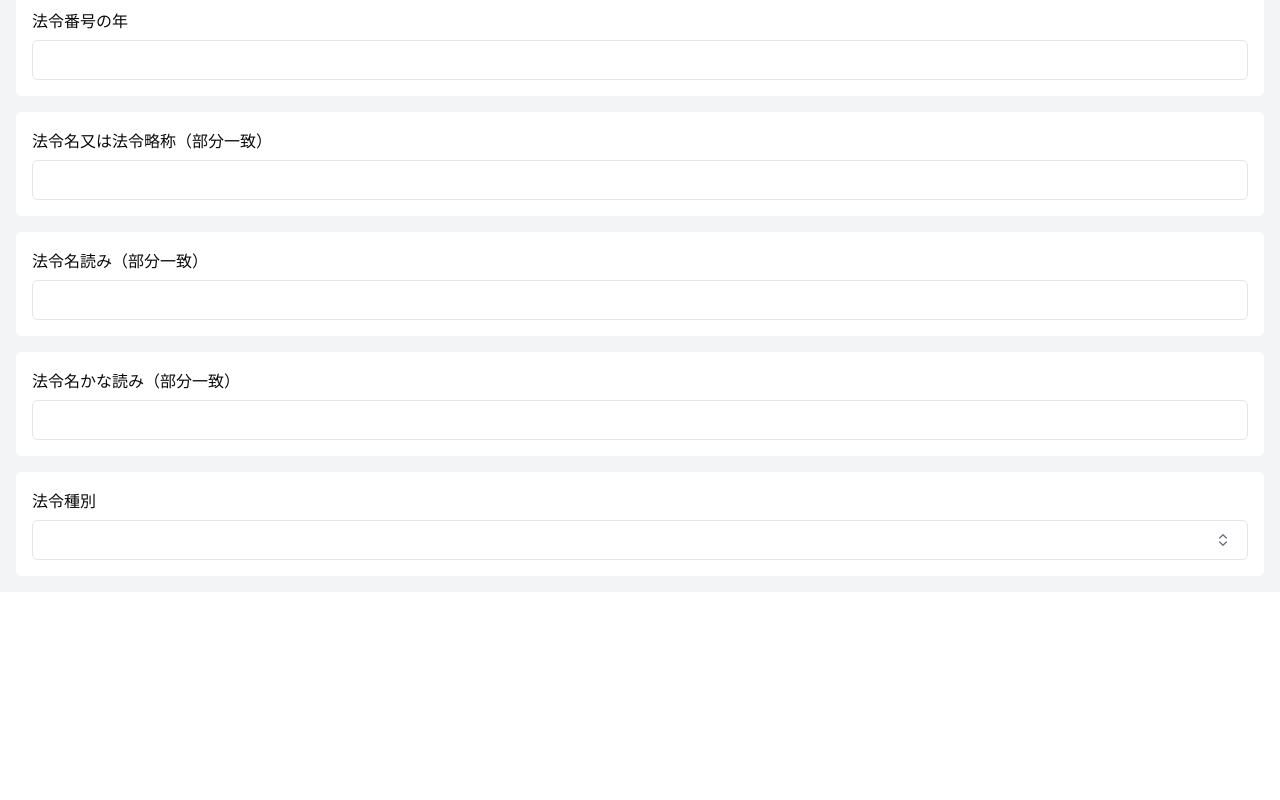
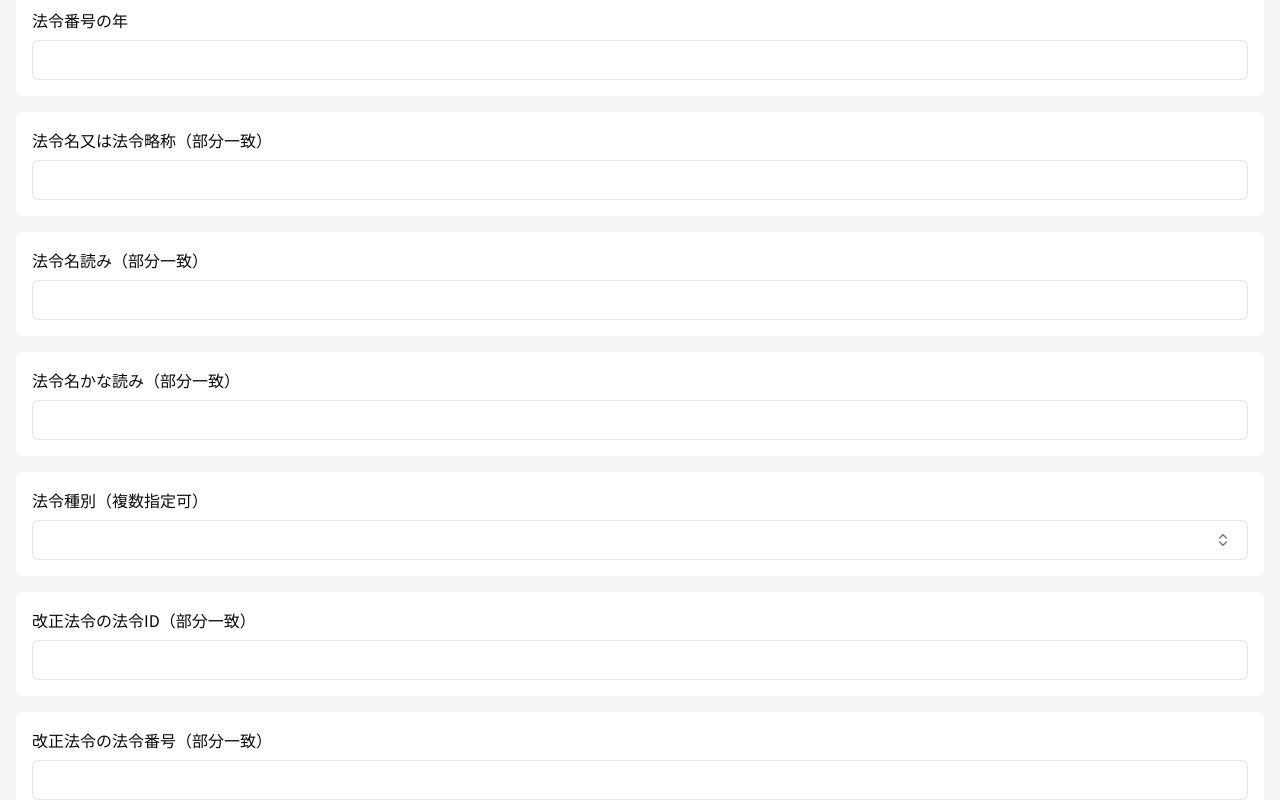
Before and after one commit to yoshi-zen/law-api-hackathon, a Next.js app: page / in a window 1280 px wide. Shown: the part 624-1424 px from the top of the page. Before the commit the page ends 1216 px from the top, so only its background shows below. Built offline with nearby package versions, Linux system fonts and the light colour scheme.

Commit message:
multiselect完成

```diff
--- a/src/features/_search/_components/input-condition-list/index.tsx
+++ b/src/features/_search/_components/input-condition-list/index.tsx
@@ -47,9 +47,17 @@ export const InputConditionList = () => {
         name="law_title_kana"
       />
       <MultiSelectCondition
-        title="法令種別"
+        title="法令種別（複数指定可）"
         name="law_type"
         options={lawNumTypeMap}
+      />
+      <InputCondition
+        title="改正法令の法令ID（部分一致）"
+        name="amendment_law_id"
+      />
+      <InputCondition
+        title="改正法令の法令番号（部分一致）"
+        name="amendment_law_num"
       />
     </div>
   );
--- a/src/features/_search/_components/multi-select-condition/index.tsx
+++ b/src/features/_search/_components/multi-select-condition/index.tsx
@@ -1,6 +1,7 @@
 "use client";
-import { Badge } from "@/components/ui/badge";
-import { Button } from "@/components/ui/button";
+
+import { Badge } from "components/ui/badge";
+import { Button } from "components/ui/button";
 import {
   Command,
   CommandEmpty,
@@ -8,12 +9,8 @@ import {
   CommandInput,
   CommandItem,
   CommandList,
-} from "@/components/ui/command";
-import {
-  Popover,
-  PopoverContent,
-  PopoverTrigger,
-} from "@/components/ui/popover";
+} from "components/ui/command";
+import { Popover, PopoverContent, PopoverTrigger } from "components/ui/popover";
 import { Check, ChevronsUpDown } from "lucide-react";
 import { type FC, useState } from "react";
 import { twMerge } from "tailwind-merge";
@@ -36,6 +33,10 @@ export const MultiSelectCondition: FC<Props> = (props: Props) => {
     setLabels(labels.filter((value) => value !== label));
   };
 
+  const handleAddLabel = (label: string) => {
+    setLabels([...labels, label]);
+  };
+
   return (
     <div className="flex flex-col gap-2 rounded-md bg-white px-4 py-4">
       <p>{title}</p>
@@ -55,7 +56,10 @@ export const MultiSelectCondition: FC<Props> = (props: Props) => {
                 ? options
                     .filter((option) => labels.includes(option.label))
                     .map((option, idx) => (
-                      <Badge key={`${option.value}-${idx}`}>
+                      <Badge
+                        key={`${option.value}-${idx}`}
+                        variant="outline"
+                      >
                         {option.label}
                       </Badge>
                     ))
@@ -77,11 +81,9 @@ export const MultiSelectCondition: FC<Props> = (props: Props) => {
                       value={option.label}
                       onSelect={(currentValue) => {
                         if (labels.includes(currentValue)) {
-                          setLabels(
-                            labels.filter((value) => value !== currentValue),
-                          );
+                          handleRemoveLabel(currentValue);
                         } else {
-                          setLabels([...labels, currentValue]);
+                          handleAddLabel(currentValue);
                         }
                       }}
                       className="cursor-pointer"
```
Also changed, not shown: src/features/_search/_components/input-calendar-condition/index.tsx (added), 1 other file (tests, documents, lock files or other folders).
